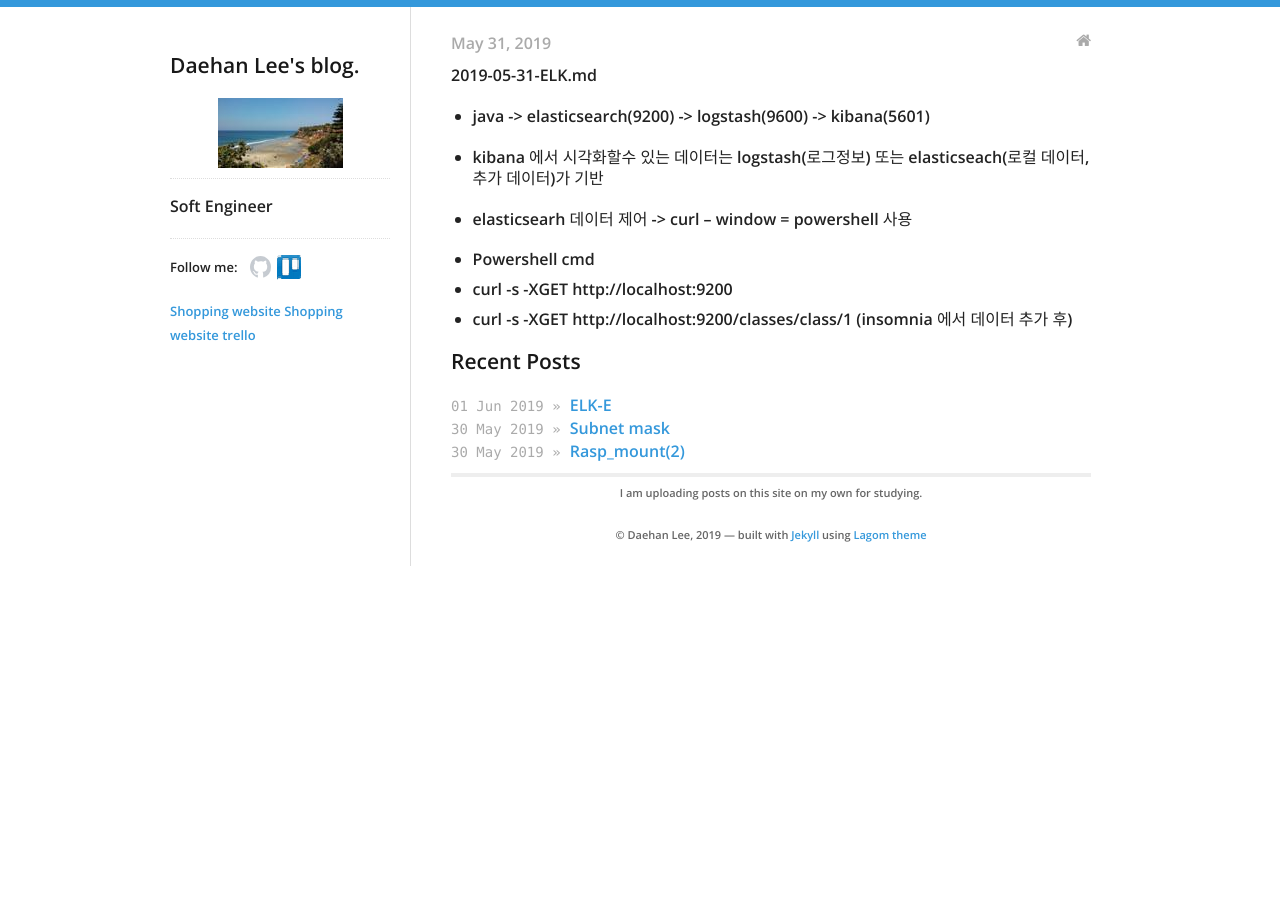
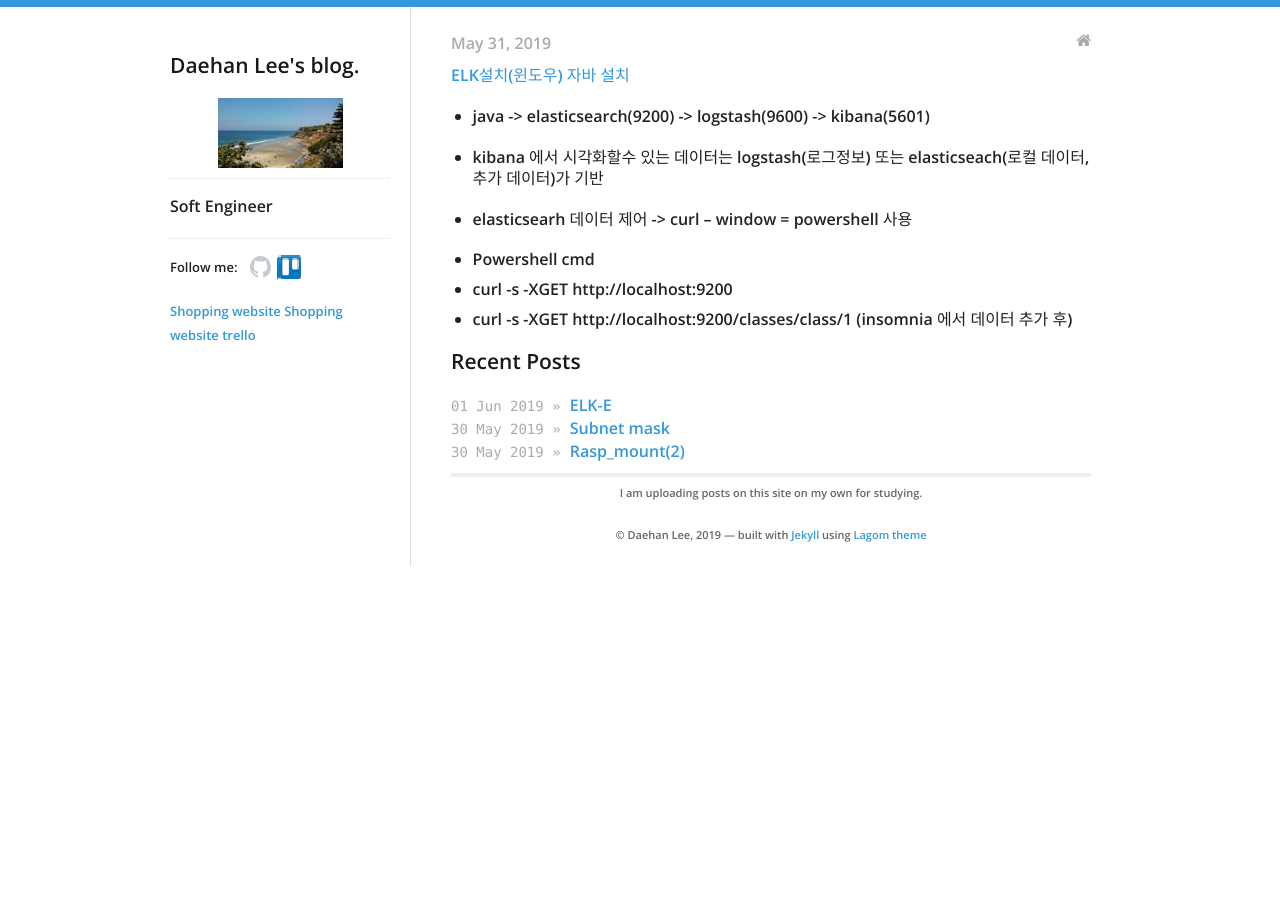
Before and after one commit to daehan0226/Study, a Jekyll site: the page built from _posts/2019-05-31-ELK.md, in a window 1280 px wide. Built offline with Jekyll 4.4.1, drawn with Linux system fonts in a browser that asks for light colours.

Commit message:
Update 2019-05-31-ELK.md

```diff
--- a/_posts/2019-05-31-ELK.md
+++ b/_posts/2019-05-31-ELK.md
@@ -5,7 +5,11 @@ categories:
 - blog
 ---
 
-2019-05-31-ELK.md
+[ELK설치(윈도우)]
+[자바 설치가이드]
+[자바 설치]
+
+
 
 * java -> elasticsearch(9200) -> logstash(9600) -> kibana(5601)
 
@@ -17,3 +21,9 @@ categories:
 * Powershell cmd
  - curl -s -XGET http://localhost:9200
  - curl -s -XGET http://localhost:9200/classes/class/1   (insomnia 에서 데이터 추가 후)
+
+
+[ELK설치(윈도우)]:https://m.blog.naver.com/PostView.nhn?blogId=wideeyed&logNo=221179410434&proxyReferer=https%3A%2F%2Fwww.google.com%2F
+
+[자바 설치가이드]:https://blog.naver.com/wideeyed/221018884225
+[자바 설치]:https://www.oracle.com/technetwork/java/javase/downloads/jdk12-downloads-5295953.html
```
